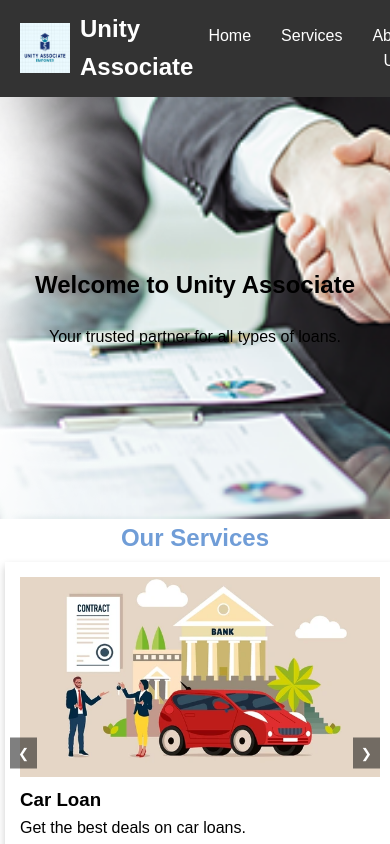
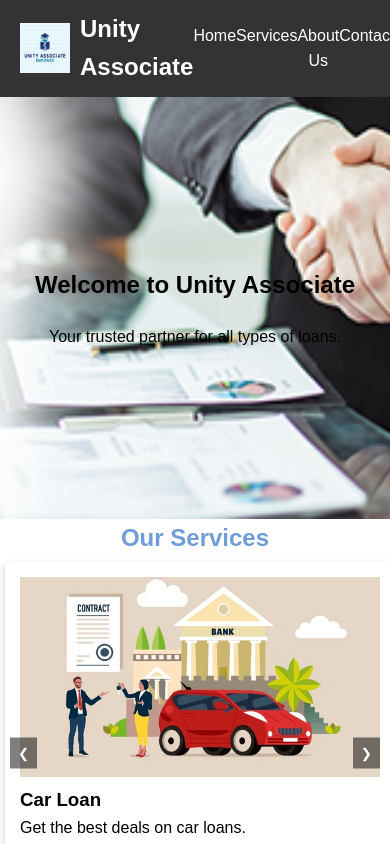
Before and after one commit to Abuzarsh/loan, a plain HTML site: page index.html in a window 390 px wide. Drawn offline with Linux system fonts and the light colour scheme.

Commit message:
Update styles.css

```diff
--- a/styles.css
+++ b/styles.css
@@ -249,7 +249,7 @@ footer {
 
     nav ul li {
         display: block;
-        margin: 10px 15px;
+        margin: 10px 0px;
     }
 
     .service-item {
```
